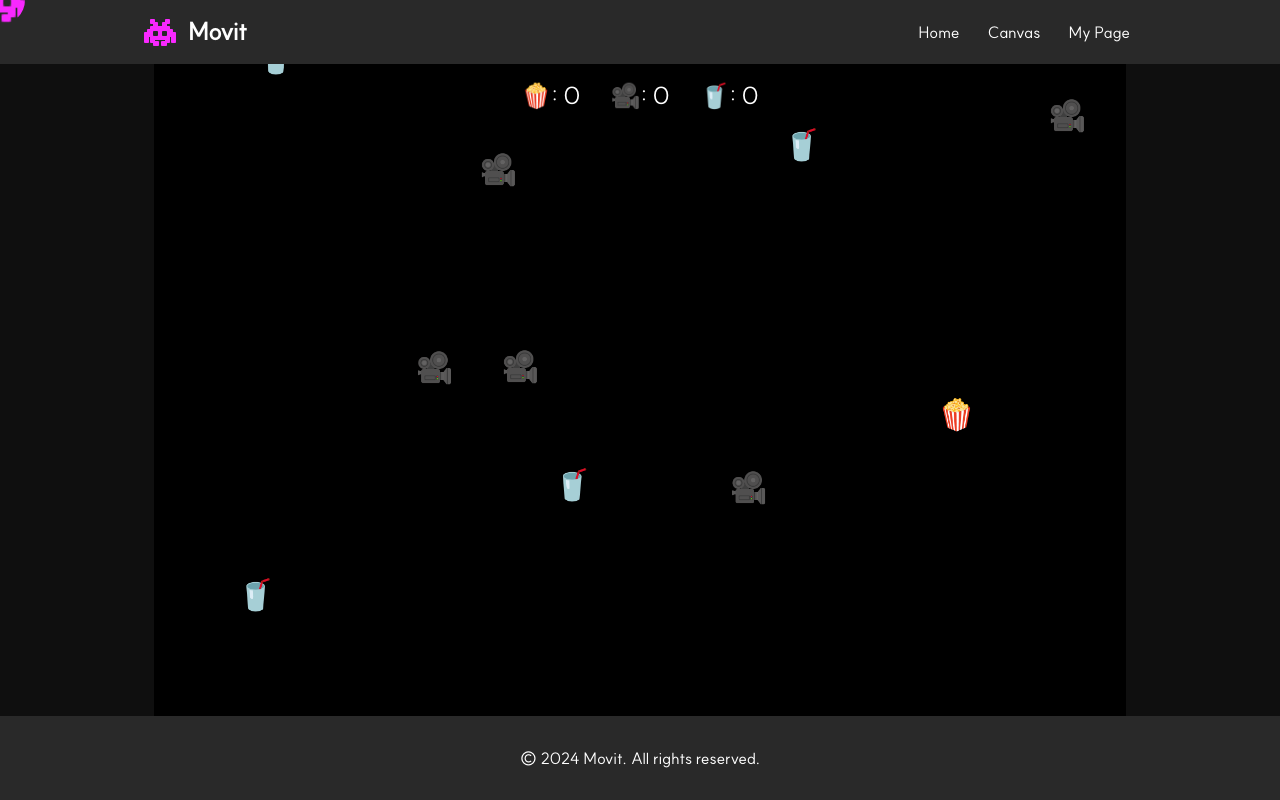
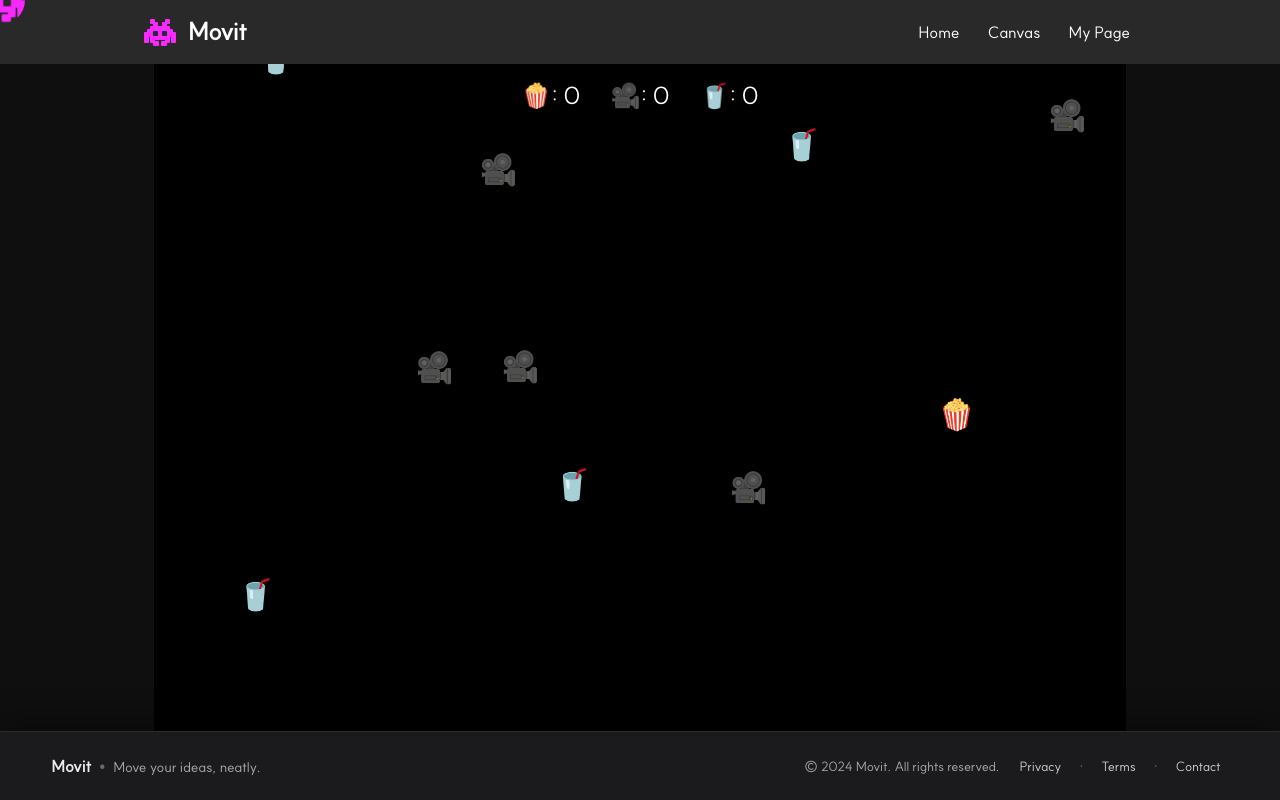
Before and after one commit to yeoniii20/movit, a Vue app: page / in a window 1280 px wide. Built offline with nearby package versions, Linux system fonts and the light colour scheme.

Commit message:
style: Update FooterCom.vue

```diff
--- a/src/components/FooterCom.vue
+++ b/src/components/FooterCom.vue
@@ -1,7 +1,26 @@
-<!-- src/components/Footer.vue -->
 <template>
   <footer class="footer">
-    <p>&copy; 2024 Movit. All rights reserved.</p>
+    <div class="footer-inner">
+      <div class="brand">
+        <span class="brand-name">Movit</span>
+        <span class="brand-dot" aria-hidden="true">•</span>
+        <span class="brand-desc">Move your ideas, neatly.</span>
+      </div>
+
+      <div class="meta">
+        <p class="copyright">
+          © {{ new Date().getFullYear() }} Movit. All rights reserved.
+        </p>
+
+        <div class="links" aria-label="Footer links">
+          <a class="link" href="#" @click.prevent>Privacy</a>
+          <span class="sep" aria-hidden="true">·</span>
+          <a class="link" href="#" @click.prevent>Terms</a>
+          <span class="sep" aria-hidden="true">·</span>
+          <a class="link" href="#" @click.prevent>Contact</a>
+        </div>
+      </div>
+    </div>
   </footer>
 </template>
 
@@ -13,10 +32,124 @@ export default {
 
 <style scoped>
 .footer {
-  background-color: #292929;
-  color: white;
-  text-align: center;
-  padding: 1em 0;
+  background: rgba(8, 8, 10, 0.92);
+  border-top: 1px solid rgba(255, 255, 255, 0.08);
+  box-shadow: 0 -10px 30px rgba(0, 0, 0, 0.35);
+}
+
+.footer::before {
+  content: "";
+  position: absolute;
+  left: 0;
+  top: -1px;
   width: 100%;
+  height: 1px;
+  background: linear-gradient(
+    90deg,
+    transparent,
+    rgba(64, 160, 255, 0.25),
+    rgba(248, 40, 254, 0.45),
+    transparent
+  );
+  pointer-events: none;
+}
+
+.footer-inner {
+  width: min(1200px, 92%);
+  margin: 0 auto;
+  padding: 4px 0;
+
+  display: flex;
+  align-items: center;
+  justify-content: space-between;
+  gap: 16px;
+}
+
+.brand {
+  display: flex;
+  align-items: baseline;
+  gap: 8px;
+  min-width: 0;
+}
+
+.brand-name {
+  font-weight: 800;
+  letter-spacing: 0.2px;
+  color: rgba(255, 255, 255, 0.92);
+}
+
+.brand-dot {
+  color: rgba(255, 255, 255, 0.35);
+}
+
+.brand-desc {
+  color: rgba(255, 255, 255, 0.62);
+  font-size: 14px;
+  white-space: nowrap;
+  overflow: hidden;
+  text-overflow: ellipsis;
+}
+
+.meta {
+  display: flex;
+  align-items: center;
+  gap: 12px;
+  flex-wrap: wrap;
+  justify-content: flex-end;
+  text-align: right;
+}
+
+.copyright {
+  margin: 0;
+  font-size: 13px;
+  color: rgba(255, 255, 255, 0.62);
+}
+
+.links {
+  display: flex;
+  align-items: center;
+  gap: 8px;
+}
+
+.link {
+  color: rgba(255, 255, 255, 0.78);
+  text-decoration: none;
+  font-size: 13px;
+  padding: 6px 8px;
+  border-radius: 10px;
+  transition: background 160ms ease, color 160ms ease, transform 160ms ease;
+}
+
+.link:hover {
+  background: rgba(255, 255, 255, 0.07);
+  color: rgba(255, 255, 255, 0.92);
+  transform: translateY(-1px);
+}
+
+.link:focus-visible {
+  outline: 2px solid rgba(255, 255, 255, 0.35);
+  outline-offset: 2px;
+}
+
+.sep {
+  color: rgba(255, 255, 255, 0.28);
+}
+
+/* Mobile */
+@media (max-width: 640px) {
+  .footer-inner {
+    padding: 16px 0;
+    flex-direction: column;
+    align-items: flex-start;
+  }
+
+  .meta {
+    justify-content: flex-start;
+    text-align: left;
+  }
+
+  .brand-desc {
+    white-space: normal;
+  }
 }
 </style>
```
